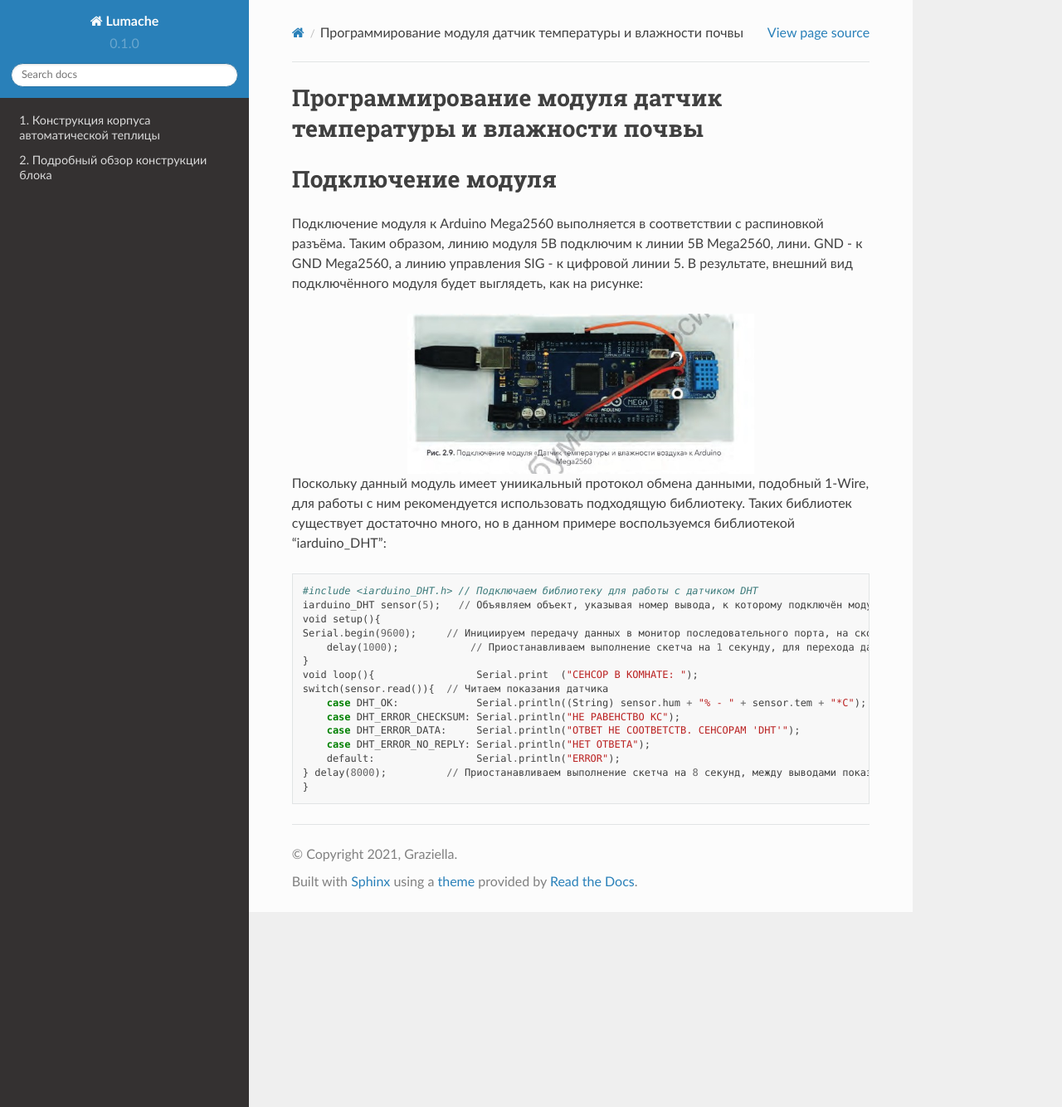
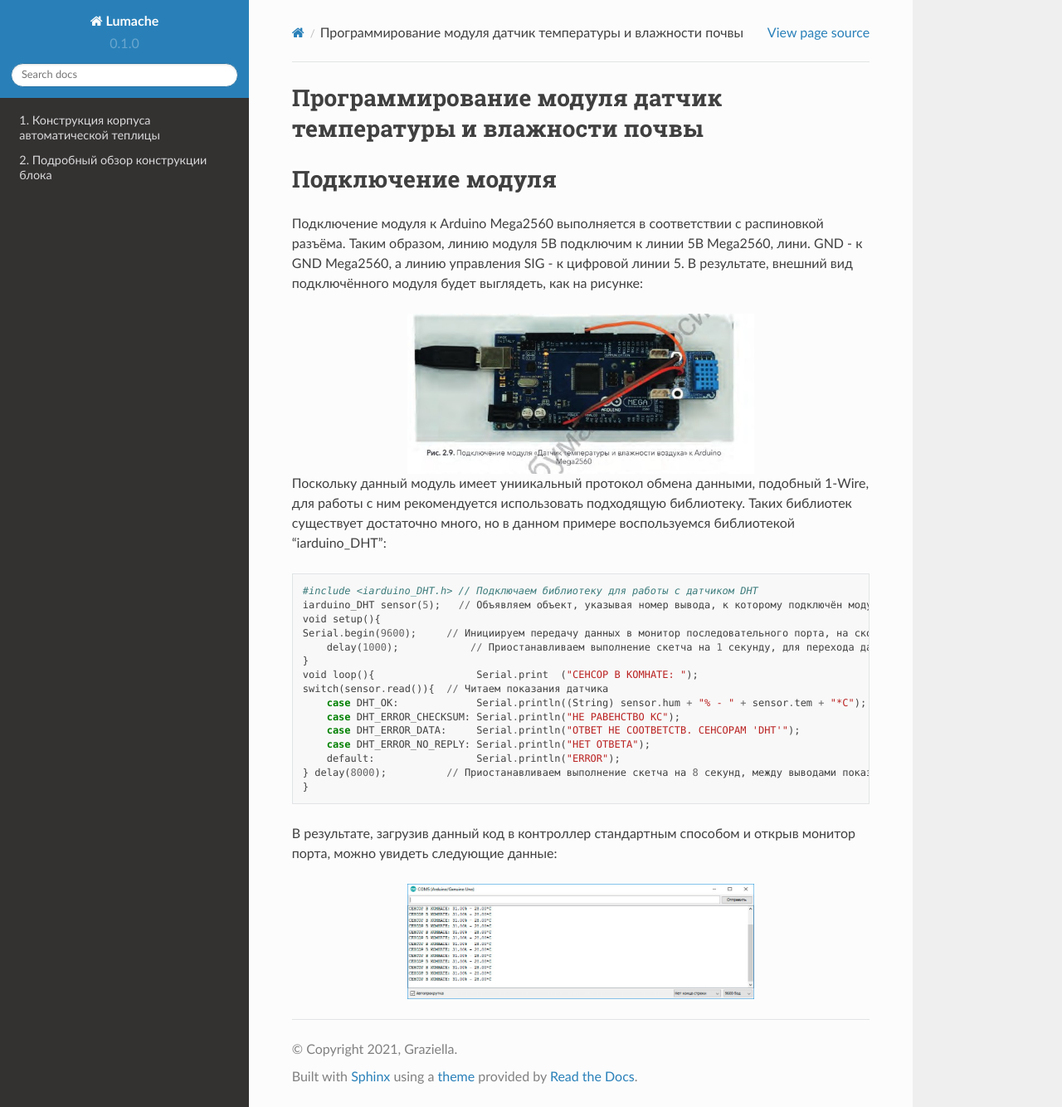
Before and after one commit to BBanwz/book_AL_GH, a Sphinx documentation site: the page built from docs/source/2/1.rst, in a window 1280 px wide and 1334 px high. Shown: the whole window at 83% size. Built offline with Sphinx 7.4.7 and the Read the Docs theme 2.0.0, drawn with Linux system fonts in a browser that asks for light colours; pages that are not in the unit, such as notebooks, are missing from menus.

Commit message:
Update 1.rst

```diff
--- a/docs/source/2/1.rst
+++ b/docs/source/2/1.rst
@@ -28,3 +28,10 @@
         default:                 Serial.println("ERROR");                                          break;
     } delay(8000);          // Приостанавливаем выполнение скетча на 8 секунд, между выводами показаний
     }
+
+В результате, загрузив данный код в контроллер стандартным способом и открыв монитор порта, можно увидеть следующие данные:
+
+.. figure:: images/2.png
+       :width: 60%
+       :align: center
+       :alt: сериал порт
```
